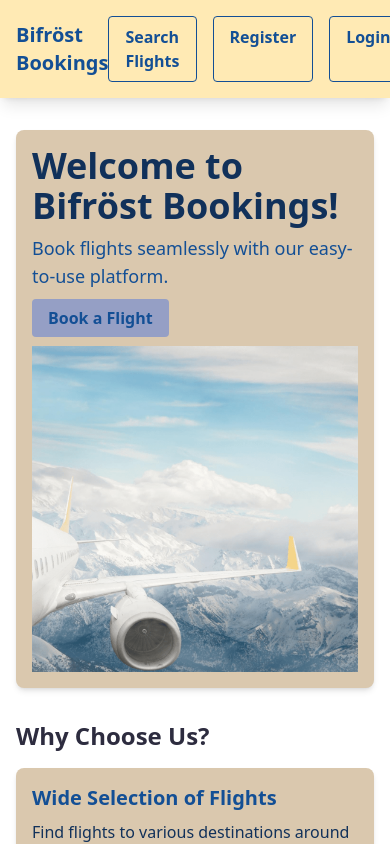
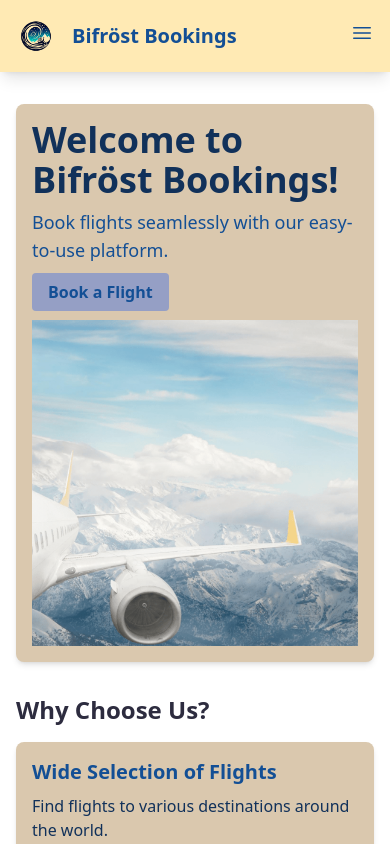
Before and after one commit to cameronotoole44/BifrostBooking, a React (Create React App) app in the folder frontend/bifrost-booking/: page / in a window 390 px wide. Shown: the top 844 px of the page. Built offline with nearby package versions, Linux system fonts and the light colour scheme.

Commit message:
import hamburger icon, x icon

```diff
--- a/frontend/bifrost-booking/src/components/pages/Navbar.js
+++ b/frontend/bifrost-booking/src/components/pages/Navbar.js
@@ -1,11 +1,15 @@
-import React from 'react';
+import React, { useState } from 'react';
 import { Link, useNavigate } from 'react-router-dom';
 import { useSelector, useDispatch } from 'react-redux';
 import { logoutUser } from '../../actions/userActions';
+import { Bars3Icon, XMarkIcon } from '@heroicons/react/24/outline';
+import logo from '../../assets/images/logo.png';
+
 const Navbar = () => {
     const navigate = useNavigate();
     const dispatch = useDispatch();
     const currentUser = useSelector((state) => state.user.currentUser);
+    const [isOpen, setIsOpen] = useState(false);
 
     const handleLogout = () => {
         dispatch(logoutUser());
@@ -48,13 +52,33 @@ const Navbar = () => {
     return (
         <nav className="bg-sand-100 p-4 shadow-lg">
             <div className="container mx-auto flex items-center justify-between">
-                <Link to="/" className="text-sky-900 text-xl font-bold hover:text-sky-300">
-                    Bifröst Bookings
-                </Link>
-                <div className="flex space-x-4">
+                <div className="flex items-center">
+                    <Link to="/">
+                        <img src={logo} alt="Bifröst Bookings Logo" className="h-10 w-auto mr-4" />
+                    </Link>
+                    <Link to="/" className="text-sky-900 text-xl font-bold hover:text-sky-300">
+                        Bifröst Bookings
+                    </Link>
+                </div>
+                <div className="md:hidden">
+                    <button onClick={() => setIsOpen(!isOpen)} className="text-sky-900">
+                        {isOpen ? <XMarkIcon className="h-6 w-6" /> : <Bars3Icon className="h-6 w-6" />}
+                    </button>
+                </div>
+                <div className={`md:flex space-x-4 ${isOpen ? 'block' : 'hidden'}`}>
                     <Link to="/search" className="text-sky-900 font-bold hover:text-sky-300 py-2 px-4 rounded border border-sky-900 hover:bg-sky-100">
                         Search Flights
                     </Link>
+                    {currentUser && (
+                        <>
+                            <Link to="/profile" className="text-sky-900 font-bold hover:text-sky-300 py-2 px-4 rounded border border-sky-900 hover:bg-sky-100">
+                                Profile
+                            </Link>
+                            <Link to="/dashboard" className="text-sky-900 font-bold hover:text-sky-300 py-2 px-4 rounded border border-sky-900 hover:bg-sky-100">
+                                Dashboard
+                            </Link>
+                        </>
+                    )}
                     {loginActions}
                 </div>
             </div>
```
